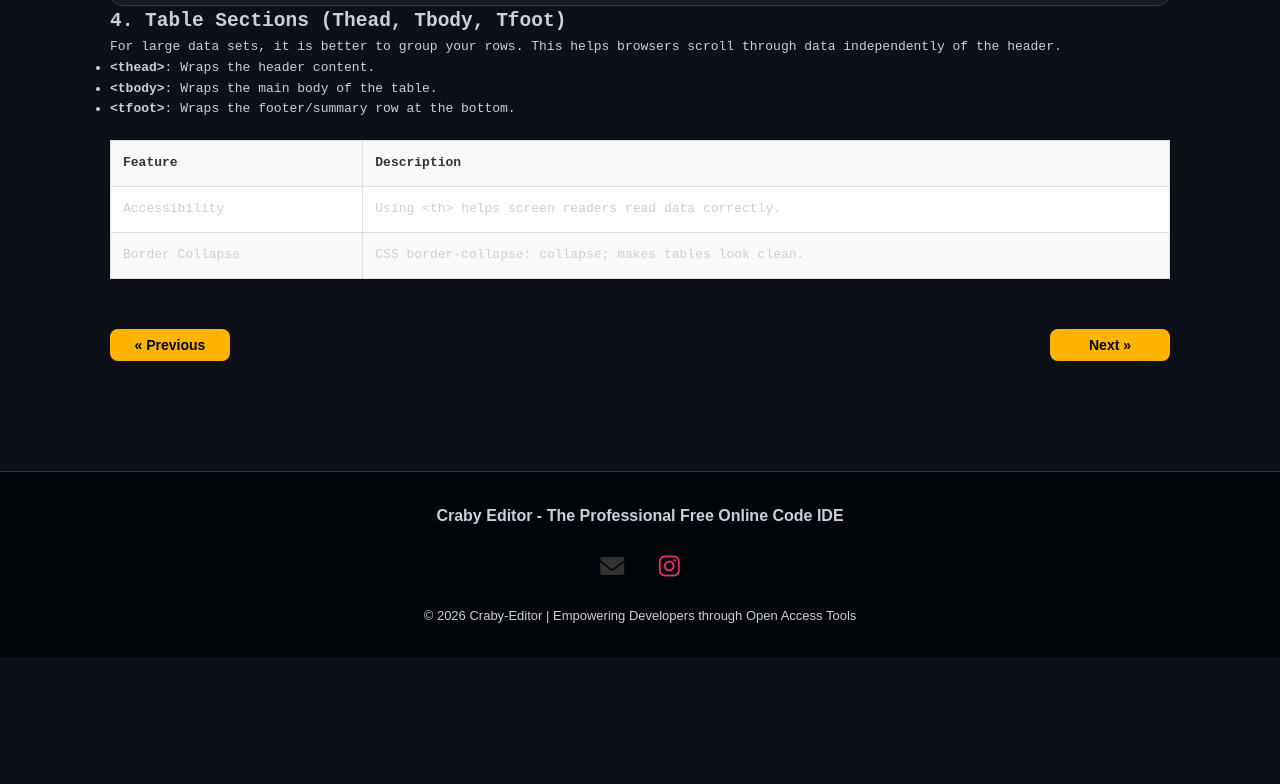
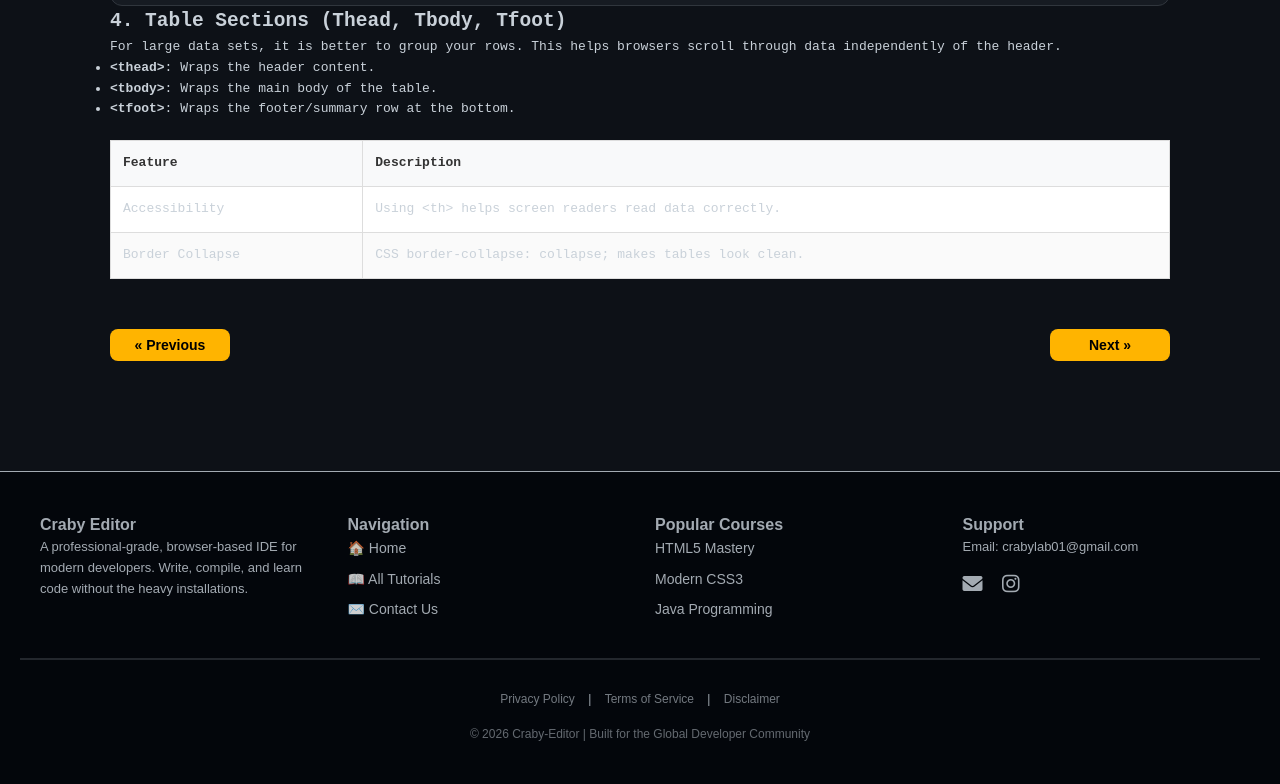
Before and after one commit to angu45/Craby-Editor, a plain HTML site: page tutorials/html/html-tables.html in a window 1280 px wide. Shown: the part 1272-2056 px from the top of the page. Before the commit the page ends 1929 px from the top, so only its background shows below. Drawn offline with Linux system fonts and the light colour scheme; a script that the page names is missing.

Commit message:
Update html-tables.html

```diff
--- a/tutorials/html/html-tables.html
+++ b/tutorials/html/html-tables.html
@@ -93,16 +93,29 @@
 
 <body>
 
-<header>
+<header style="display: flex; justify-content: space-between; align-items: center; padding: 5px 15px; background: #0a0c10; border-bottom: 1px solid #00ff41;">
+
     <div class="logo-container">
-        <a href="https://craby-editor.vercel.app/">
-            <img src="https://i.ibb.co/4wn3rb7Y/1000176075-removebg-preview.png" alt="Craby Editor Logo">
+        <a href="https://craby-editor.vercel.app/" target="_blank">
+            <img src="https://i.ibb.co/4wn3rb7Y/1000176075-removebg-preview.png" alt="Logo">
         </a>
     </div>
+
     <div class="header-actions">
-        <button class="icon-btn" onclick="toggleSettings()" title="Settings">
-            <i class="fas fa-cog"></i>
+
+        <a href="https://craby-editor.vercel.app/tutorials/html/tutorial.html" class="icon-btn">
+            <i class="fas fa-book"></i> TUTORIAL
+        </a>
+
+        <a href="https://craby-editor.vercel.app/contact.html" class="icon-btn">
+            <i class="fas fa-envelope"></i>
+        </a>
+
+
+        <button class="icon-btn" onclick="toggleSettings()">
+            <i class="fas fa-sliders-h"></i>
         </button>
+
     </div>
 </header>
 
@@ -229,14 +242,54 @@
 
 <link rel="stylesheet" href="https://cdnjs.cloudflare.com/ajax/libs/font-awesome/6.0.0/css/all.min.css">
 
-<div class="footer" style="text-align: center; padding: 30px; font-family: sans-serif; line-height: 1.8;">
-    <p><strong>Craby Editor - The Professional Free Online Code IDE</strong></p>
-    <div class="footer-icons" style="margin: 15px 0;">
-        <a href="mailto:crabylab01@gmail.com" style="margin: 0 15px; color: #333; text-decoration: none; font-size: 24px;"><i class="fas fa-envelope"></i></a>
-        <a href="https://www.instagram.com/_omii.cinematics" target="_blank" rel="noopener" style="margin: 0 15px; color: #E1306C; text-decoration: none; font-size: 24px;"><i class="fab fa-instagram"></i></a>
+<footer class="footer" style="text-align: center; padding: 40px 20px; font-family: sans-serif; line-height: 1.6; border-top: 1px solid; opacity: 0.8;">
+
+    <div style="max-width: 1200px; margin: 0 auto; display: grid; grid-template-columns: repeat(auto-fit, minmax(200px, 1fr)); gap: 30px; text-align: left;">
+
+        <div>
+            <p><strong>Craby Editor</strong></p>
+            <p style="font-size: 13px; color: inherit;">A professional-grade, browser-based IDE for modern developers. Write, compile, and learn code without the heavy installations.</p>
+        </div>
+
+        <div>
+            <p><strong>Navigation</strong></p>
+            <ul style="list-style: none; padding: 0; font-size: 14px;">
+                <li style="margin-bottom: 8px;"><a href="https://craby-editor.vercel.app/index.html" style="text-decoration: none; color: inherit;">🏠 Home</a></li>
+                <li style="margin-bottom: 8px;"><a href="https://craby-editor.vercel.app/tutorials/html/tutorial.html" style="text-decoration: none; color: inherit;">📖 All Tutorials</a></li>
+                <li style="margin-bottom: 8px;"><a href="https://craby-editor.vercel.app/contact.html" style="text-decoration: none; color: inherit;">✉️ Contact Us</a></li>
+            </ul>
+        </div>
+
+        <div>
+            <p><strong>Popular Courses</strong></p>
+            <ul style="list-style: none; padding: 0; font-size: 14px;">
+                <li style="margin-bottom: 8px;"><a href="https://craby-editor.vercel.app/tutorials/html/html-intro.html" style="text-decoration: none; color: inherit;">HTML5 Mastery</a></li>
+                <li style="margin-bottom: 8px;"><a href="https://craby-editor.vercel.app/tutorials/css/css-intro.html" style="text-decoration: none; color: inherit;">Modern CSS3</a></li>
+                <li style="margin-bottom: 8px;"><a href="https://craby-editor.vercel.app/tutorials/java/java-intro.html" style="text-decoration: none; color: inherit;">Java Programming</a></li>
+            </ul>
+        </div>
+
+        <div>
+            <p><strong>Support</strong></p>
+            <p style="font-size: 13px;">Email: crabylab01@gmail.com</p>
+            <div style="margin-top: 10px;">
+                <a href="mailto:crabylab01@gmail.com" style="margin-right: 15px; color: inherit; font-size: 20px;"><i class="fas fa-envelope"></i></a>
+                <a href="https://www.instagram.com/_omii.cinematics" target="_blank" style="color: inherit; font-size: 20px;"><i class="fab fa-instagram"></i></a>
+            </div>
+        </div>
     </div>
-    <p style="font-size: 13px;">© 2026 Craby-Editor | Empowering Developers through Open Access Tools</p>
-</div>
+
+    <hr style="width: 100%; margin: 30px 0; border: 0.1px solid; opacity: 0.2;">
+
+    <div style="font-size: 12px; margin-bottom: 15px;">
+        <a href="https://craby-editor.vercel.app/Privacy-Policy.html" style="margin: 0 10px; text-decoration: none; color: inherit; opacity: 0.7;">Privacy Policy</a> |
+        <a href="https://craby-editor.vercel.app/Terms-of-Service.html" style="margin: 0 10px; text-decoration: none; color: inherit; opacity: 0.7;">Terms of Service</a> |
+        <a href="https://craby-editor.vercel.app/Disclaimer.html" style="margin: 0 10px; text-decoration: none; color: inherit; opacity: 0.7;">Disclaimer</a>
+    </div>
+
+    <p style="font-size: 12px; opacity: 0.6;">© 2026 Craby-Editor | Built for the Global Developer Community</p>
+</footer>
+
 
 <script src="/js/script1.js"></script>
 <script src="/js/theme-setting.js"></script>
```
